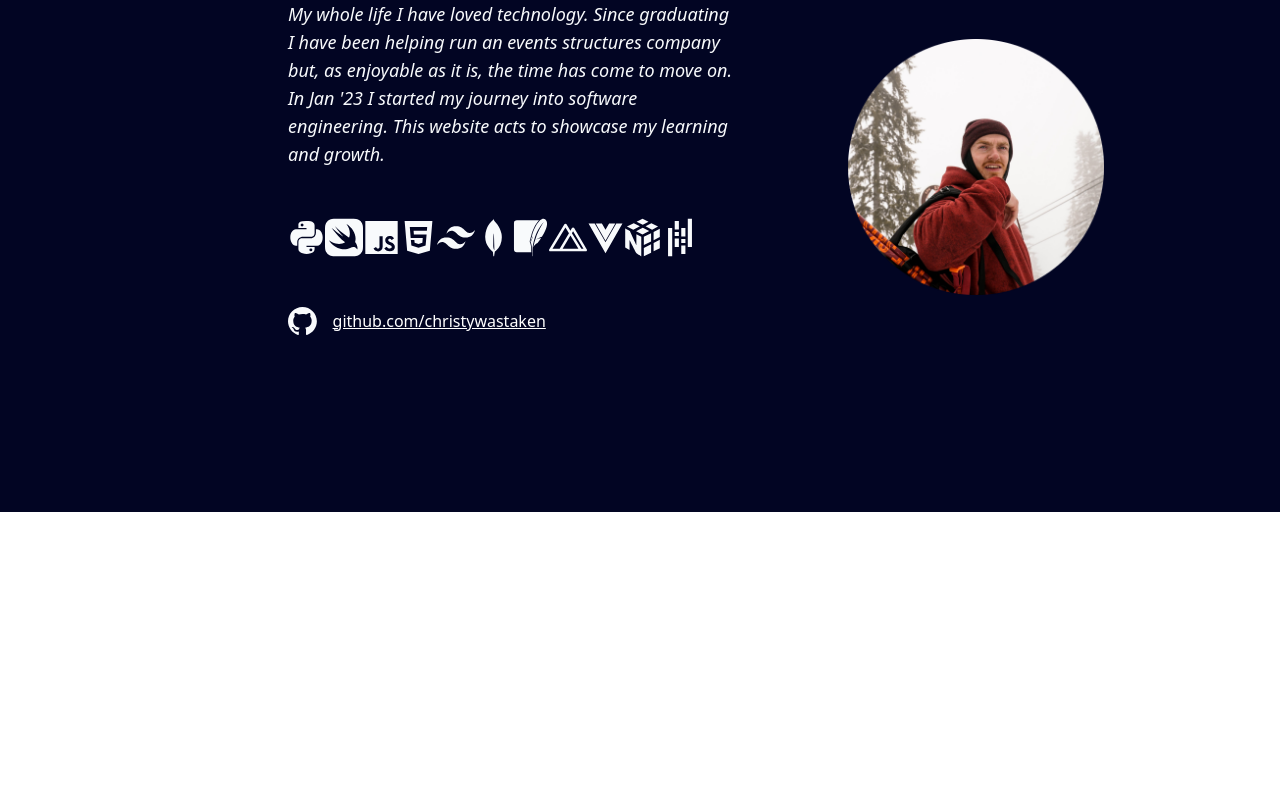
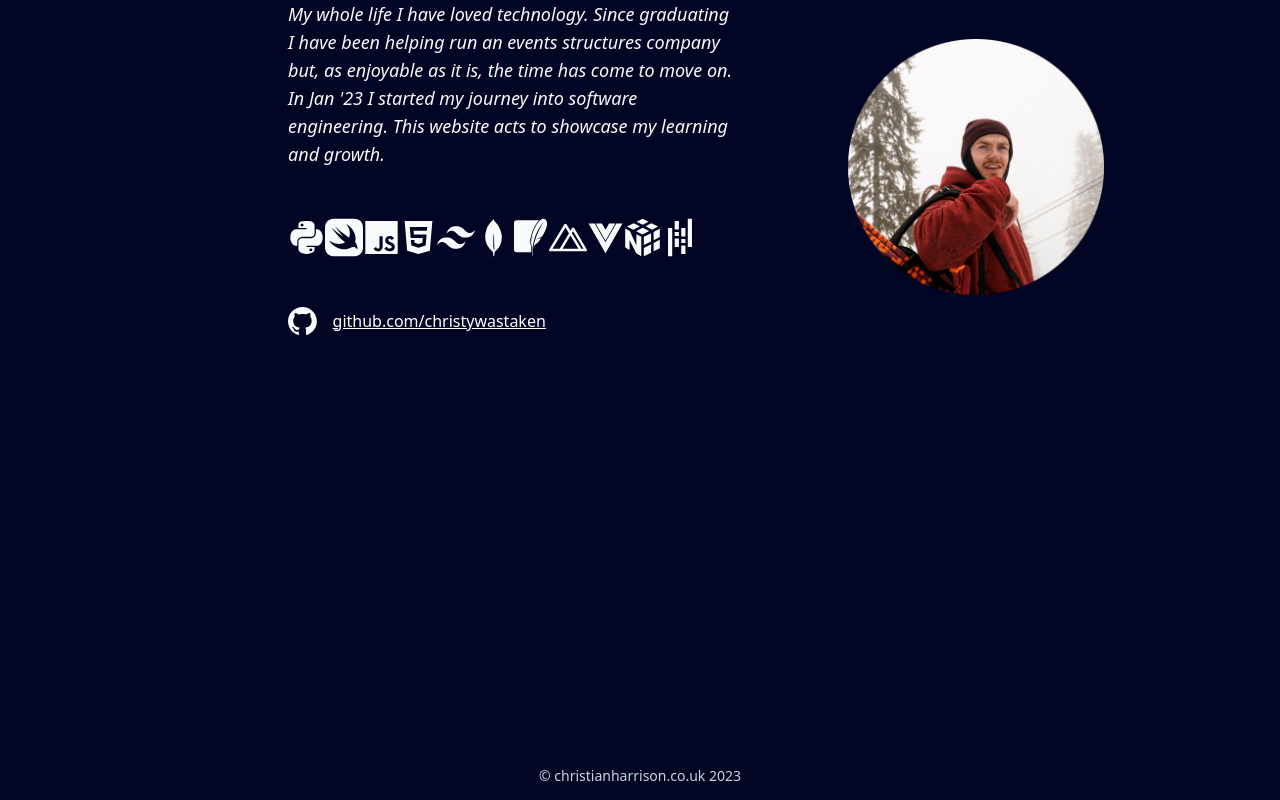
Before and after one commit to christywastaken/christianharrison, a Nuxt app: page / in a window 1280 px wide. Shown: the part 288-1088 px from the top of the page. Before the commit the page ends 800 px from the top, so only its background shows below. Built offline with nearby package versions, Linux system fonts and the light colour scheme.

Commit message:
Adds footer

```diff
--- a/app.vue
+++ b/app.vue
@@ -1,8 +1,11 @@
 <template>
-  <div class="overflow-scroll bg-primary h-screen w-full bg-contain mountain-background relative" >
-    <div class="fixed top-0 left-0 right-0 h-12 backdrop-blur-xl z-10"></div>
-    <Header class="sticky top-0 z-20"/>
-    <NuxtPage class="z-50"/>
+  <div class="relative">
+    <div class="bg-primary w-full bg-contain mountain-background" >
+      <div class="fixed top-0 left-0 right-0 h-12 backdrop-blur-xl z-10"></div>
+      <Header class="sticky top-0 z-20"/>
+      <NuxtPage class="z-50 min-h-screen"/>
+    </div>
+    <Footer class="absolute bottom-0"/>
   </div>
 </template>
 
--- /dev/null
+++ b/components/Footer.vue
@@ -0,0 +1,10 @@
+<template>
+  <div class="flex w-full h-12 items-center justify-center bg-transparent">
+    <span class="text-sm font-extralight text-slate-300">© christianharrison.co.uk {{ thisYear }}</span>
+  </div>
+</template>
+
+<script setup lang="ts">
+  const date = new Date();
+  const thisYear = date.getFullYear();
+</script>
--- a/pages/portfolio.vue
+++ b/pages/portfolio.vue
@@ -1,6 +1,6 @@
 
 <template>
-  <div class="flex flex-col items-center p-4 mt-12 xl:mt-40 md:mx-[10%]">
+  <div class="flex flex-col items-center p-4 pb-32 mt-12 xl:mt-40">
     <div v-for="(item, index) in blogPostItems" :key="index" class="mt-8 hidden md:flex">
       <BlogPostDesktop :title="item.title" :about="item.about" :image-src="item.image" :link="item.link"/>
     </div>
```
